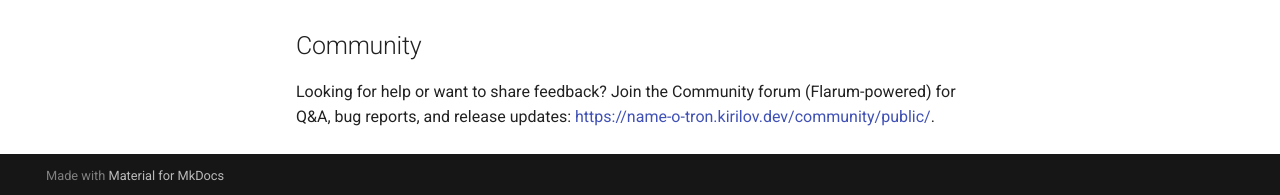
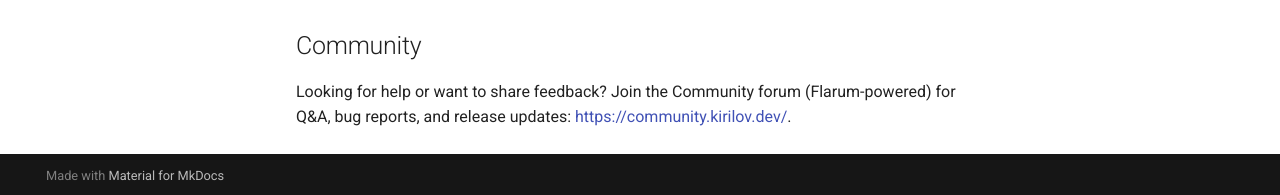
Before and after one commit to EdinUser/name-o-tron-9000, an MkDocs documentation site: the page built from docs/index.md, in a window 1280 px wide and 900 px high, scrolled down 4922 px. Shown: the part 702-897 px from the top of the window. Built offline with MkDocs 1.6.1 and Material for MkDocs 9.7.7, drawn with Linux system fonts in a browser that asks for light colours; some of the changed lines change nothing that is shown.

Commit message:
docs: update community forum link to https://community.kirilov.dev/
- Updated community link in docs/index.md main content
- Updated community link in mkdocs.yml navigation menu
- Changed from name-o-tron.kirilov.dev/community/public/ to community.kirilov.dev/

```diff
--- a/docs/index.md
+++ b/docs/index.md
@@ -197,4 +197,4 @@ All operations logged with timestamps. Export as TXT, CSV, or JSON for analysis.
 
 ## Community
 
-Looking for help or want to share feedback? Join the Community forum (Flarum-powered) for Q&A, bug reports, and release updates: [https://name-o-tron.kirilov.dev/community/public/](https://name-o-tron.kirilov.dev/community/public/).
+Looking for help or want to share feedback? Join the Community forum (Flarum-powered) for Q&A, bug reports, and release updates: [https://community.kirilov.dev/](https://community.kirilov.dev/).
--- a/mkdocs.yml
+++ b/mkdocs.yml
@@ -16,7 +16,7 @@ nav:
   - Settings: settings.md
   - Tips & Best Practices: tips.md
   - FAQ: faq.md
-  - Community: https://name-o-tron.kirilov.dev/community/public/
+  - Community: https://community.kirilov.dev/
 markdown_extensions:
   - admonition
   - toc:
```
